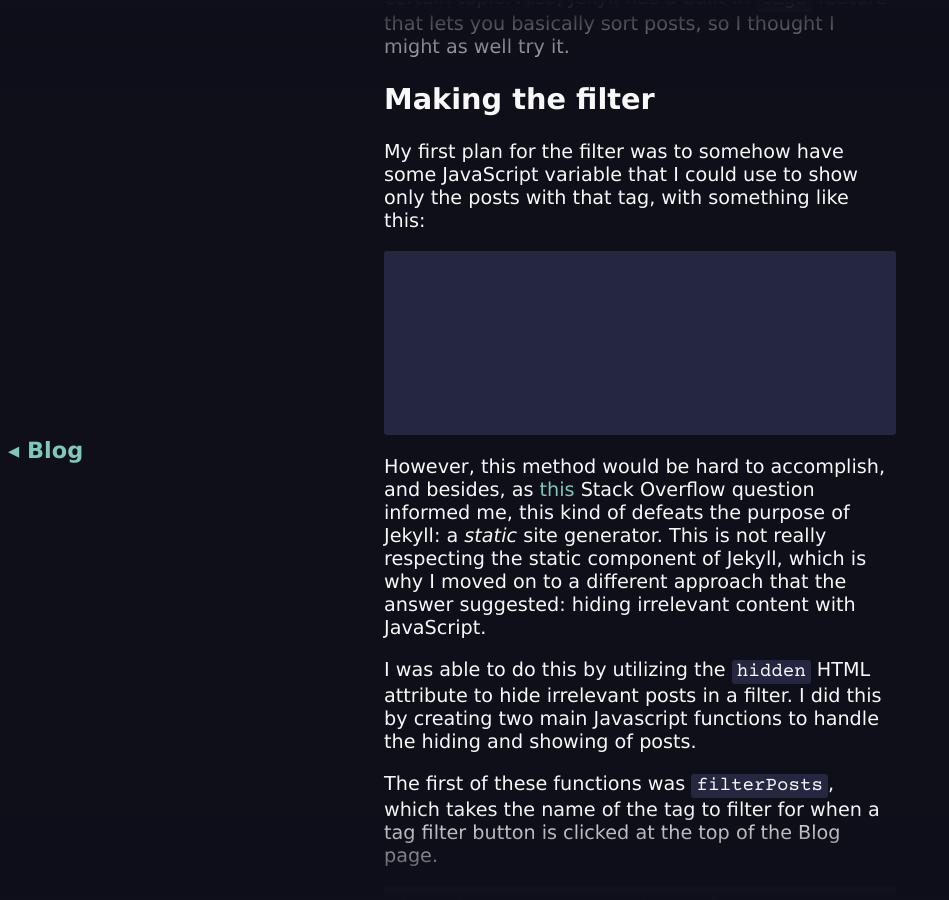
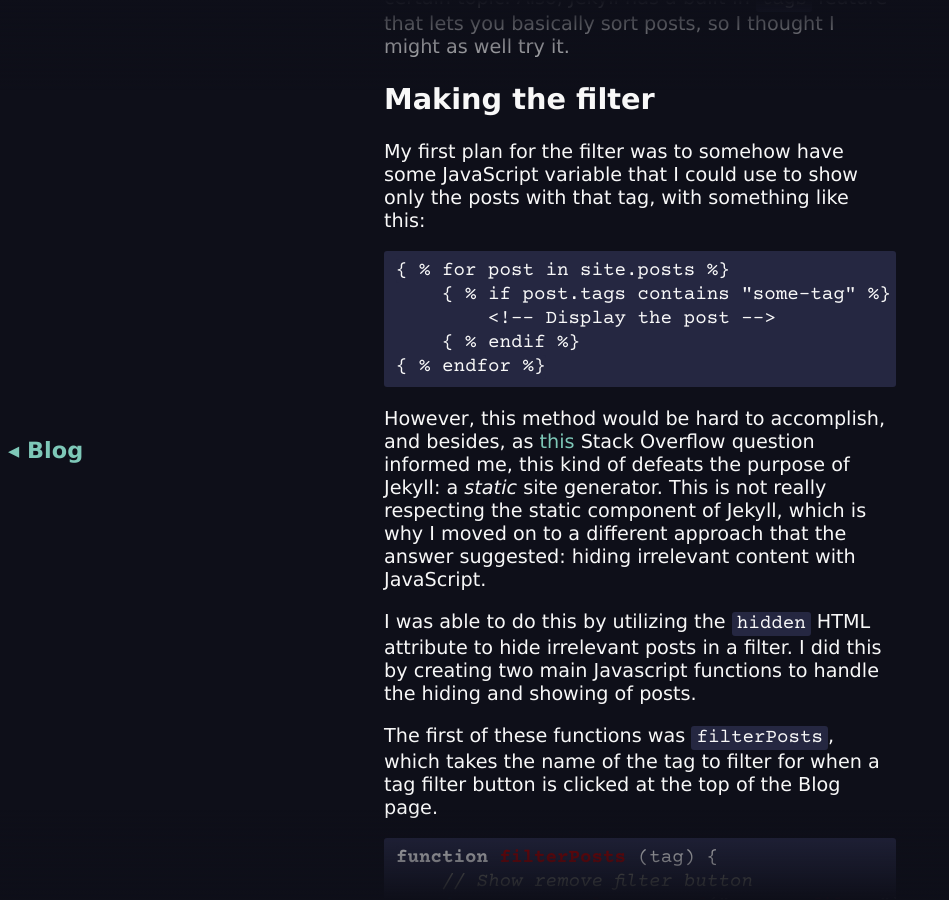
Before and after one commit to liamb09/blog, a Jekyll site: the page built from _posts/2024-07-03-filtering-posts.md, in a window 1280 px wide and 900 px high, scrolled down 439 px. Shown: the whole window, without its empty margins (0-949 px from the left). Built offline with Jekyll 4.4.1, drawn with Linux system fonts in a browser that asks for light colours.

Commit message:
Fix broken liquid syntax in "Filtering posts"

````diff
--- a/_posts/2024-07-03-filtering-posts.md
+++ b/_posts/2024-07-03-filtering-posts.md
@@ -15,12 +15,12 @@ Before I moved on to my other projects, there was one main thing that I wanted t
 
 My first plan for the filter was to somehow have some JavaScript variable that I could use to show only the posts with that tag, with something like this:
 
-```html
-{% for post in site.posts %}
-    {% if post.tags contains “some-tag” %}
+```
+{ % for post in site.posts %}
+    { % if post.tags contains "some-tag" %}
         <!-- Display the post -->
-    {% endif %}
-{% endfor %}
+    { % endif %}
+{ % endfor %}
 ```
 
 However, this method would be hard to accomplish, and besides, as [this](https://stackoverflow.com/questions/32934372/jekyll-use-the-js-variable-for-if-condition) Stack Overflow question informed me, this kind of defeats the purpose of Jekyll: a _static_ site generator. This is not really respecting the static component of Jekyll, which is why I moved on to a different approach that the answer suggested: hiding irrelevant content with JavaScript.
````
